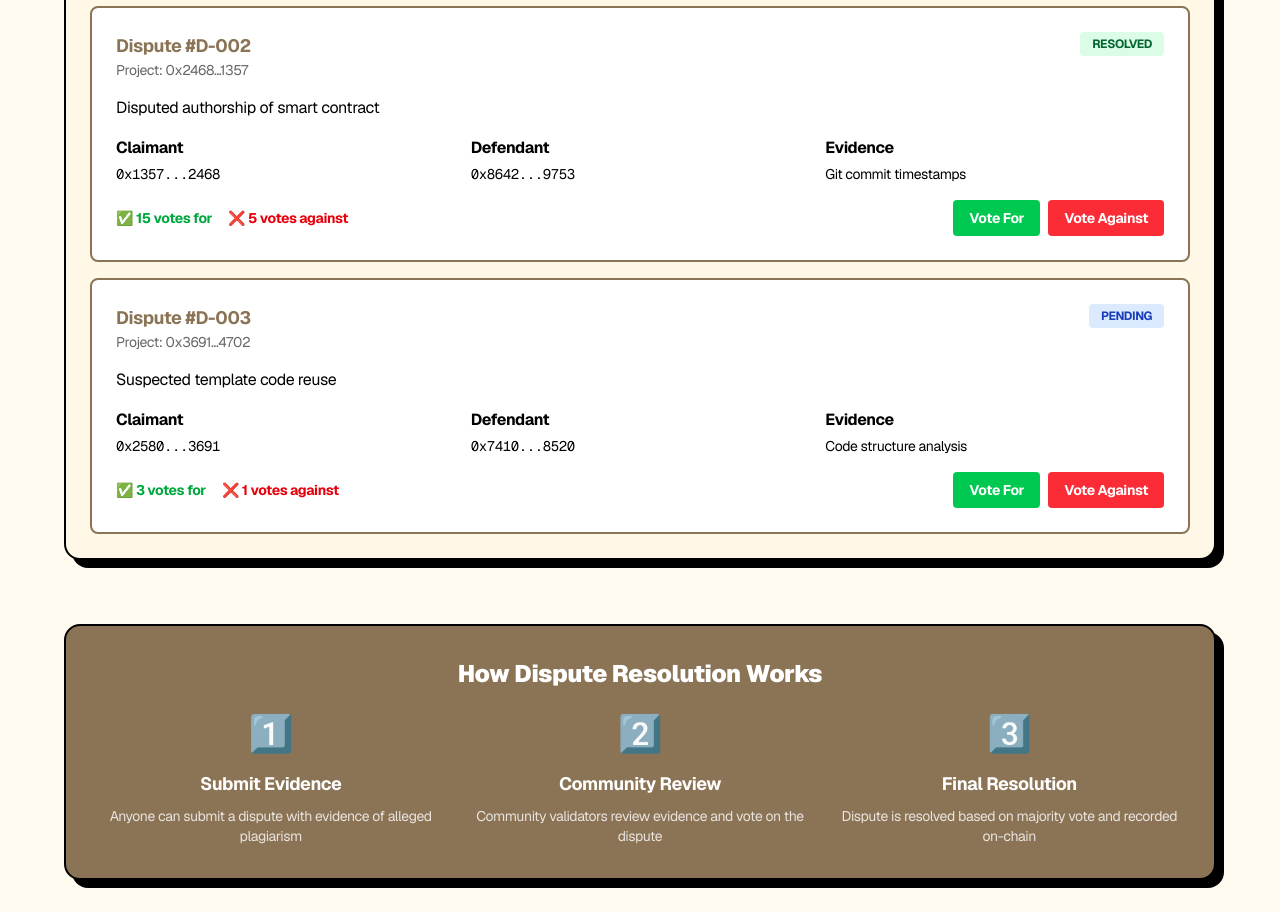
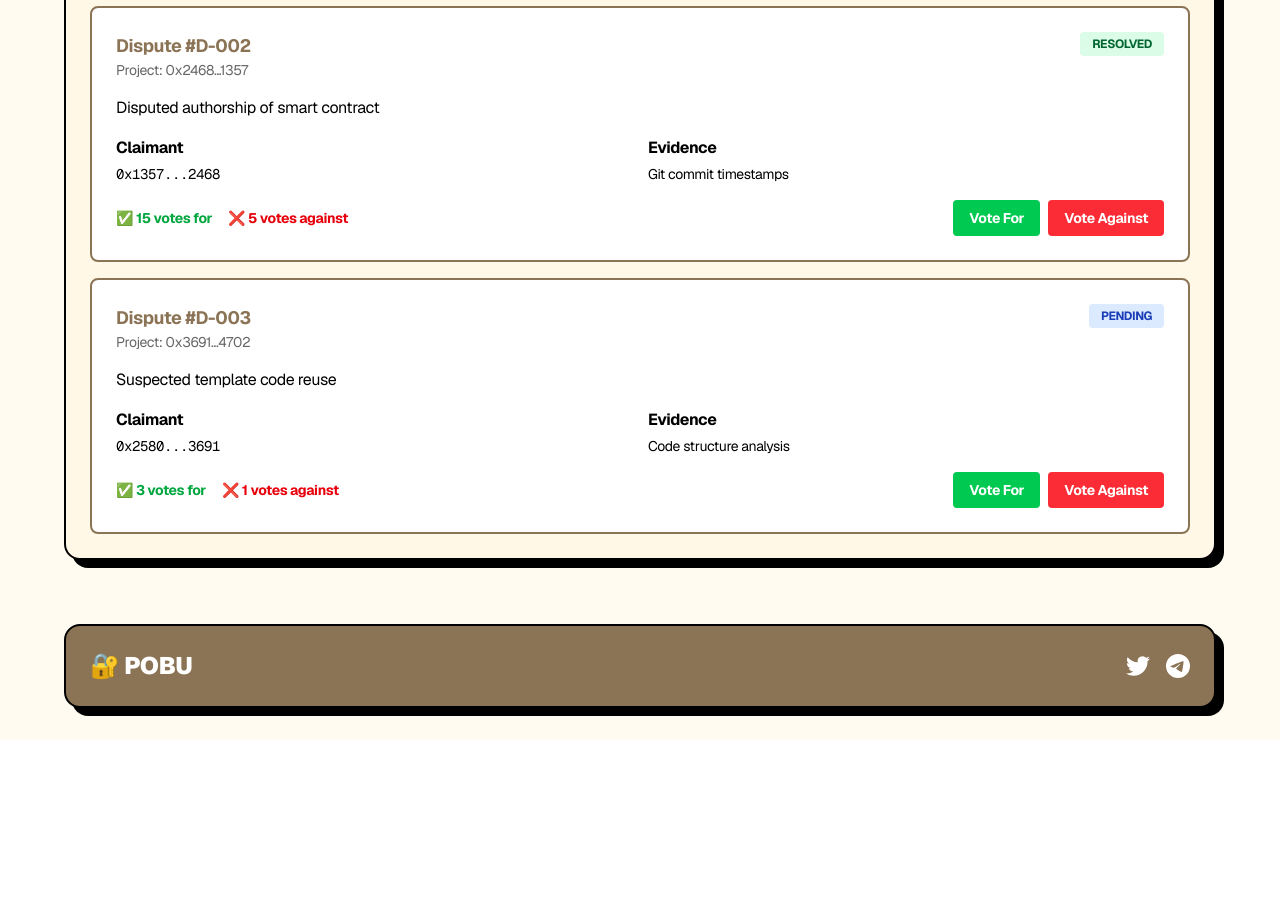
Before and after one commit to sumithprabhu/EthOnline-2025, a Next.js app in the folder frontend/: page /disputes in a window 1280 px wide. Shown: the part 660-1572 px from the top of the page. After the commit the page ends 1400 px from the top, so only its background shows below. Built offline with nearby package versions, Linux system fonts and the light colour scheme.

Commit message:
footer added

```diff
--- a/frontend/src/app/api-docs/page.tsx
+++ b/frontend/src/app/api-docs/page.tsx
@@ -341,19 +341,24 @@ curl -X POST https://api.proofofbuild.io/verify \\
             </div>
           )}
 
-          {/* CTA Section */}
-          <div className="text-center mt-16">
-            <h2 className="text-3xl font-black text-[#8B7355] mb-6">Ready to Integrate?</h2>
-            <p className="text-lg text-black/80 mb-8">Start building with POBU today</p>
-            <div className="flex gap-4 justify-center">
-              <Link href="/dashboard">
-                <button className="bg-[#8B7355] border-2 border-black shadow-[6px_6px_0_0_rgba(0,0,0,1)] px-8 py-4 rounded-lg text-xl font-bold text-white hover:bg-[#8B7355]/90 hover:shadow-[4px_4px_0_0_rgba(0,0,0,1)] hover:translate-x-[2px] hover:translate-y-[2px] transition-all duration-200">
-                  Get API Key
-                </button>
-              </Link>
-              <button className="bg-white border-2 border-black shadow-[6px_6px_0_0_rgba(0,0,0,1)] px-8 py-4 rounded-lg text-xl font-bold text-[#8B7355] hover:bg-gray-50 hover:shadow-[4px_4px_0_0_rgba(0,0,0,1)] hover:translate-x-[2px] hover:translate-y-[2px] transition-all duration-200">
-                View GitHub
-              </button>
+          {/* Footer */}
+          <div className="mt-16 bg-[#8B7355] border-2 border-black shadow-[8px_8px_0_0_rgba(0,0,0,1)] p-6 rounded-2xl">
+            <div className="flex justify-between items-center">
+              <div>
+                <h2 className="text-2xl font-black text-white">🔐 POBU</h2>
+              </div>
+              <div className="flex gap-4">
+                <a href="https://twitter.com/pobu" target="_blank" rel="noopener noreferrer" className="text-white hover:text-[#FFF8E7] transition-colors">
+                  <svg className="w-6 h-6" fill="currentColor" viewBox="0 0 24 24">
+                    <path d="M23.953 4.57a10 10 0 01-2.825.775 4.958 4.958 0 002.163-2.723c-.951.555-2.005.959-3.127 1.184a4.92 4.92 0 00-8.384 4.482C7.69 8.095 4.067 6.13 1.64 3.162a4.822 4.822 0 00-.666 2.475c0 1.71.87 3.213 2.188 4.096a4.904 4.904 0 01-2.228-.616v.06a4.923 4.923 0 003.946 4.827 4.996 4.996 0 01-2.212.085 4.936 4.936 0 004.604 3.417 9.867 9.867 0 01-6.102 2.105c-.39 0-.779-.023-1.17-.067a13.995 13.995 0 007.557 2.209c9.053 0 13.998-7.496 13.998-13.985 0-.21 0-.42-.015-.63A9.935 9.935 0 0024 4.59z"/>
+                  </svg>
+                </a>
+                <a href="https://t.me/pobu" target="_blank" rel="noopener noreferrer" className="text-white hover:text-[#FFF8E7] transition-colors">
+                  <svg className="w-6 h-6" fill="currentColor" viewBox="0 0 24 24">
+                    <path d="M11.944 0A12 12 0 0 0 0 12a12 12 0 0 0 12 12 12 12 0 0 0 12-12A12 12 0 0 0 12 0a12 12 0 0 0-.056 0zm4.962 7.224c.1-.002.321.023.465.14a.506.506 0 0 1 .171.325c.016.093.036.306.02.472-.18 1.898-.962 6.502-1.36 8.627-.168.9-.499 1.201-.82 1.23-.696.065-1.225-.46-1.9-.902-1.056-.693-1.653-1.124-2.678-1.8-1.185-.78-.417-1.21.258-1.91.177-.184 3.247-2.977 3.307-3.23.007-.032.014-.15-.056-.212s-.174-.041-.249-.024c-.106.024-1.793 1.14-5.061 3.345-.48.33-.913.49-1.302.48-.428-.008-1.252-.241-1.865-.44-.752-.245-1.349-.374-1.297-.789.027-.216.325-.437.893-.663 3.498-1.524 5.83-2.529 6.998-3.014 3.332-1.386 4.025-1.627 4.476-1.635z"/>
+                  </svg>
+                </a>
+              </div>
             </div>
           </div>
         </div>
--- a/frontend/src/app/components/Landing.tsx
+++ b/frontend/src/app/components/Landing.tsx
@@ -160,7 +160,26 @@ export default function Landing() {
           </div>
         </section>
 
-
+        {/* Footer */}
+        <div className="mt-16 bg-[#8B7355] border-2 border-black shadow-[8px_8px_0_0_rgba(0,0,0,1)] p-6 rounded-2xl">
+          <div className="flex justify-between items-center">
+            <div>
+              <h2 className="text-2xl font-black text-white">🔐 POBU</h2>
+            </div>
+            <div className="flex gap-4">
+              <a href="https://twitter.com/pobu" target="_blank" rel="noopener noreferrer" className="text-white hover:text-[#FFF8E7] transition-colors">
+                <svg className="w-6 h-6" fill="currentColor" viewBox="0 0 24 24">
+                  <path d="M23.953 4.57a10 10 0 01-2.825.775 4.958 4.958 0 002.163-2.723c-.951.555-2.005.959-3.127 1.184a4.92 4.92 0 00-8.384 4.482C7.69 8.095 4.067 6.13 1.64 3.162a4.822 4.822 0 00-.666 2.475c0 1.71.87 3.213 2.188 4.096a4.904 4.904 0 01-2.228-.616v.06a4.923 4.923 0 003.946 4.827 4.996 4.996 0 01-2.212.085 4.936 4.936 0 004.604 3.417 9.867 9.867 0 01-6.102 2.105c-.39 0-.779-.023-1.17-.067a13.995 13.995 0 007.557 2.209c9.053 0 13.998-7.496 13.998-13.985 0-.21 0-.42-.015-.63A9.935 9.935 0 0024 4.59z"/>
+                </svg>
+              </a>
+              <a href="https://t.me/pobu" target="_blank" rel="noopener noreferrer" className="text-white hover:text-[#FFF8E7] transition-colors">
+                <svg className="w-6 h-6" fill="currentColor" viewBox="0 0 24 24">
+                  <path d="M11.944 0A12 12 0 0 0 0 12a12 12 0 0 0 12 12 12 12 0 0 0 12-12A12 12 0 0 0 12 0a12 12 0 0 0-.056 0zm4.962 7.224c.1-.002.321.023.465.14a.506.506 0 0 1 .171.325c.016.093.036.306.02.472-.18 1.898-.962 6.502-1.36 8.627-.168.9-.499 1.201-.82 1.23-.696.065-1.225-.46-1.9-.902-1.056-.693-1.653-1.124-2.678-1.8-1.185-.78-.417-1.21.258-1.91.177-.184 3.247-2.977 3.307-3.23.007-.032.014-.15-.056-.212s-.174-.041-.249-.024c-.106.024-1.793 1.14-5.061 3.345-.48.33-.913.49-1.302.48-.428-.008-1.252-.241-1.865-.44-.752-.245-1.349-.374-1.297-.789.027-.216.325-.437.893-.663 3.498-1.524 5.83-2.529 6.998-3.014 3.332-1.386 4.025-1.627 4.476-1.635z"/>
+                </svg>
+              </a>
+            </div>
+          </div>
+        </div>
 
       </div>
     </div>
--- a/frontend/src/app/dashboard/page.tsx
+++ b/frontend/src/app/dashboard/page.tsx
@@ -348,6 +348,27 @@ export default function Dashboard() {
               </div>
             )}
           </div>
+
+          {/* Footer */}
+          <div className="mt-16 bg-[#8B7355] border-2 border-black shadow-[8px_8px_0_0_rgba(0,0,0,1)] p-6 rounded-2xl">
+            <div className="flex justify-between items-center">
+              <div>
+                <h2 className="text-2xl font-black text-white">🔐 POBU</h2>
+              </div>
+              <div className="flex gap-4">
+                <a href="https://twitter.com/pobu" target="_blank" rel="noopener noreferrer" className="text-white hover:text-[#FFF8E7] transition-colors">
+                  <svg className="w-6 h-6" fill="currentColor" viewBox="0 0 24 24">
+                    <path d="M23.953 4.57a10 10 0 01-2.825.775 4.958 4.958 0 002.163-2.723c-.951.555-2.005.959-3.127 1.184a4.92 4.92 0 00-8.384 4.482C7.69 8.095 4.067 6.13 1.64 3.162a4.822 4.822 0 00-.666 2.475c0 1.71.87 3.213 2.188 4.096a4.904 4.904 0 01-2.228-.616v.06a4.923 4.923 0 003.946 4.827 4.996 4.996 0 01-2.212.085 4.936 4.936 0 004.604 3.417 9.867 9.867 0 01-6.102 2.105c-.39 0-.779-.023-1.17-.067a13.995 13.995 0 007.557 2.209c9.053 0 13.998-7.496 13.998-13.985 0-.21 0-.42-.015-.63A9.935 9.935 0 0024 4.59z"/>
+                  </svg>
+                </a>
+                <a href="https://t.me/pobu" target="_blank" rel="noopener noreferrer" className="text-white hover:text-[#FFF8E7] transition-colors">
+                  <svg className="w-6 h-6" fill="currentColor" viewBox="0 0 24 24">
+                    <path d="M11.944 0A12 12 0 0 0 0 12a12 12 0 0 0 12 12 12 12 0 0 0 12-12A12 12 0 0 0 12 0a12 12 0 0 0-.056 0zm4.962 7.224c.1-.002.321.023.465.14a.506.506 0 0 1 .171.325c.016.093.036.306.02.472-.18 1.898-.962 6.502-1.36 8.627-.168.9-.499 1.201-.82 1.23-.696.065-1.225-.46-1.9-.902-1.056-.693-1.653-1.124-2.678-1.8-1.185-.78-.417-1.21.258-1.91.177-.184 3.247-2.977 3.307-3.23.007-.032.014-.15-.056-.212s-.174-.041-.249-.024c-.106.024-1.793 1.14-5.061 3.345-.48.33-.913.49-1.302.48-.428-.008-1.252-.241-1.865-.44-.752-.245-1.349-.374-1.297-.789.027-.216.325-.437.893-.663 3.498-1.524 5.83-2.529 6.998-3.014 3.332-1.386 4.025-1.627 4.476-1.635z"/>
+                  </svg>
+                </a>
+              </div>
+            </div>
+          </div>
         </div>
       </div>
     </div>
--- a/frontend/src/app/disputes/page.tsx
+++ b/frontend/src/app/disputes/page.tsx
@@ -135,14 +135,10 @@ export default function Disputes() {
 
                       <p className="text-black mb-4">{dispute.description}</p>
 
-                      <div className="grid grid-cols-1 md:grid-cols-3 gap-4 mb-4">
+                      <div className="grid grid-cols-1 md:grid-cols-2 gap-4 mb-4">
                         <div>
                           <h4 className="font-bold text-black mb-1">Claimant</h4>
                           <p className="text-sm font-mono text-black">{dispute.claimant}</p>
-                        </div>
-                        <div>
-                          <h4 className="font-bold text-black mb-1">Defendant</h4>
-                          <p className="text-sm font-mono text-black">{dispute.defendant}</p>
                         </div>
                         <div>
                           <h4 className="font-bold text-black mb-1">Evidence</h4>
@@ -249,24 +245,23 @@ export default function Disputes() {
             </div>
           )}
 
-          {/* How It Works */}
-          <div className="mt-16 bg-[#8B7355] border-2 border-black shadow-[8px_8px_0_0_rgba(0,0,0,1)] p-8 rounded-2xl">
-            <h2 className="text-2xl font-black text-white mb-6 text-center">How Dispute Resolution Works</h2>
-            <div className="grid grid-cols-1 md:grid-cols-3 gap-6">
-              <div className="text-center">
-                <div className="text-4xl mb-4">1️⃣</div>
-                <h3 className="text-lg font-bold text-white mb-2">Submit Evidence</h3>
-                <p className="text-white/80 text-sm">Anyone can submit a dispute with evidence of alleged plagiarism</p>
+          {/* Footer */}
+          <div className="mt-16 bg-[#8B7355] border-2 border-black shadow-[8px_8px_0_0_rgba(0,0,0,1)] p-6 rounded-2xl">
+            <div className="flex justify-between items-center">
+              <div>
+                <h2 className="text-2xl font-black text-white">🔐 POBU</h2>
               </div>
-              <div className="text-center">
-                <div className="text-4xl mb-4">2️⃣</div>
-                <h3 className="text-lg font-bold text-white mb-2">Community Review</h3>
-                <p className="text-white/80 text-sm">Community validators review evidence and vote on the dispute</p>
-              </div>
-              <div className="text-center">
-                <div className="text-4xl mb-4">3️⃣</div>
-                <h3 className="text-lg font-bold text-white mb-2">Final Resolution</h3>
-                <p className="text-white/80 text-sm">Dispute is resolved based on majority vote and recorded on-chain</p>
+              <div className="flex gap-4">
+                <a href="https://twitter.com/pobu" target="_blank" rel="noopener noreferrer" className="text-white hover:text-[#FFF8E7] transition-colors">
+                  <svg className="w-6 h-6" fill="currentColor" viewBox="0 0 24 24">
+                    <path d="M23.953 4.57a10 10 0 01-2.825.775 4.958 4.958 0 002.163-2.723c-.951.555-2.005.959-3.127 1.184a4.92 4.92 0 00-8.384 4.482C7.69 8.095 4.067 6.13 1.64 3.162a4.822 4.822 0 00-.666 2.475c0 1.71.87 3.213 2.188 4.096a4.904 4.904 0 01-2.228-.616v.06a4.923 4.923 0 003.946 4.827 4.996 4.996 0 01-2.212.085 4.936 4.936 0 004.604 3.417 9.867 9.867 0 01-6.102 2.105c-.39 0-.779-.023-1.17-.067a13.995 13.995 0 007.557 2.209c9.053 0 13.998-7.496 13.998-13.985 0-.21 0-.42-.015-.63A9.935 9.935 0 0024 4.59z"/>
+                  </svg>
+                </a>
+                <a href="https://t.me/pobu" target="_blank" rel="noopener noreferrer" className="text-white hover:text-[#FFF8E7] transition-colors">
+                  <svg className="w-6 h-6" fill="currentColor" viewBox="0 0 24 24">
+                    <path d="M11.944 0A12 12 0 0 0 0 12a12 12 0 0 0 12 12 12 12 0 0 0 12-12A12 12 0 0 0 12 0a12 12 0 0 0-.056 0zm4.962 7.224c.1-.002.321.023.465.14a.506.506 0 0 1 .171.325c.016.093.036.306.02.472-.18 1.898-.962 6.502-1.36 8.627-.168.9-.499 1.201-.82 1.23-.696.065-1.225-.46-1.9-.902-1.056-.693-1.653-1.124-2.678-1.8-1.185-.78-.417-1.21.258-1.91.177-.184 3.247-2.977 3.307-3.23.007-.032.014-.15-.056-.212s-.174-.041-.249-.024c-.106.024-1.793 1.14-5.061 3.345-.48.33-.913.49-1.302.48-.428-.008-1.252-.241-1.865-.44-.752-.245-1.349-.374-1.297-.789.027-.216.325-.437.893-.663 3.498-1.524 5.83-2.529 6.998-3.014 3.332-1.386 4.025-1.627 4.476-1.635z"/>
+                  </svg>
+                </a>
               </div>
             </div>
           </div>
```
